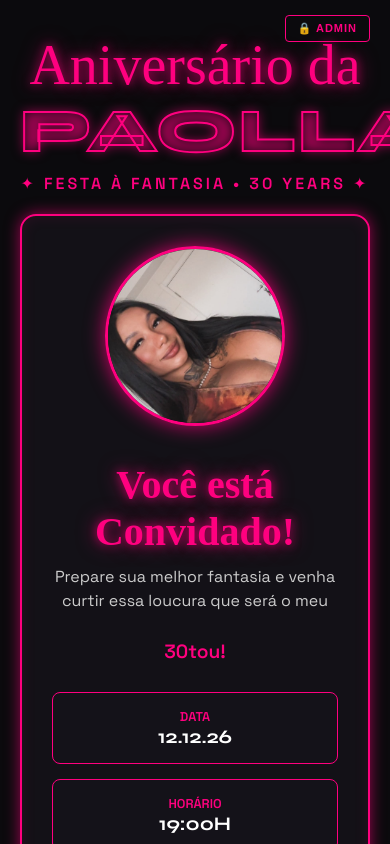
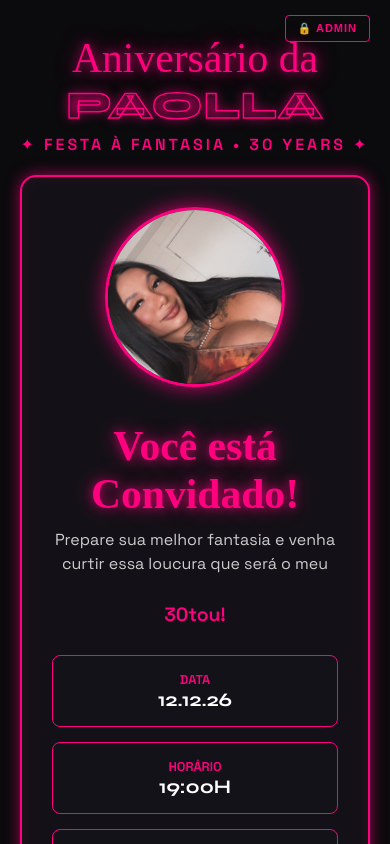
Before and after one commit to manuezi/convite_e_reserva_de_fantasia, a React (Vite) app: page / in a window 390 px wide. Shown: the top 844 px of the page. Built offline with nearby package versions, Linux system fonts and the light colour scheme; no server answers; the database is empty; a web font is replaced by a local one.

Commit message:
Ajusta o título no mobile

```diff
--- a/src/index.css
+++ b/src/index.css
@@ -33,6 +33,21 @@ html, body {
   text-shadow: 0 0 12px var(--pink-glow);
   text-transform: uppercase;
   letter-spacing: 2px;
+  max-width: 100%;
+  word-break: break-word;
+}
+
+/* Ajuste automático de tamanho das fontes para celulares */
+@media (max-width: 600px) {
+  .fonte-vazada {
+    font-size: 2.4rem !important; /* Diminui o nome PAOLLA para caber no celular */
+    letter-spacing: 1px !important;
+    -webkit-text-stroke: 1.5px var(--pink-neon) !important;
+  }
+
+  .fonte-script {
+    font-size: 2.6rem !important; /* Ajusta a fonte cursiva "Aniversário da" */
+  }
 }
 
 /* Efeito Glow para Botões e Caixas */
```
